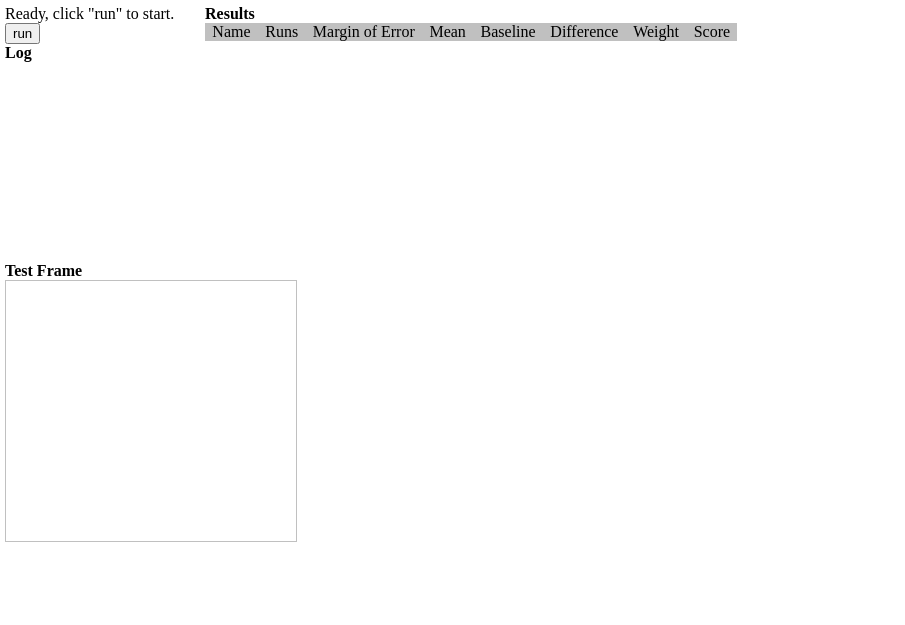
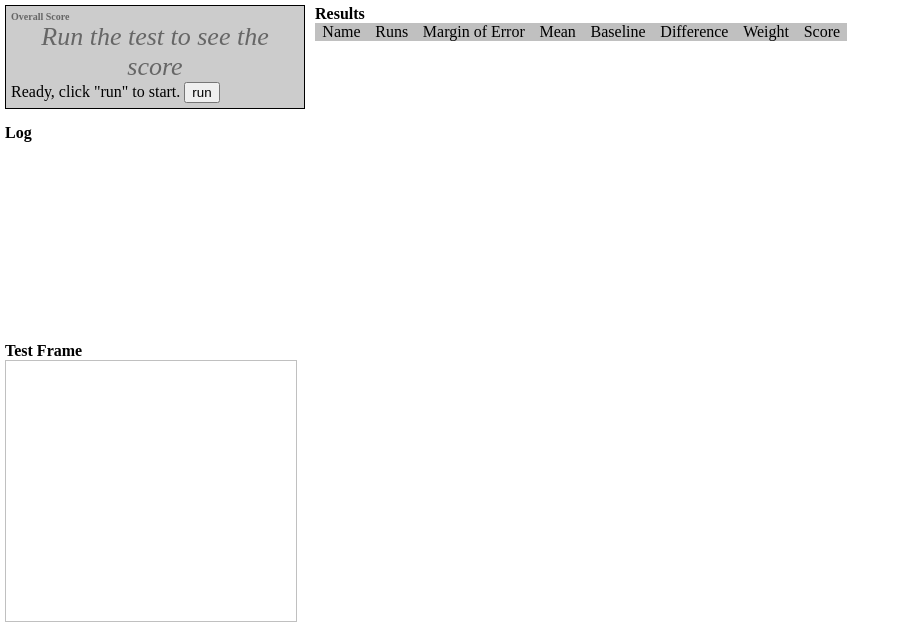
Before and after one commit to robohornet/robohornet, a plain HTML site: page bench.html in a window 1280 px wide. Shown: the whole page, without its empty margins (0-905 px from the left). Drawn offline with Linux system fonts and the light colour scheme.

Commit message:
Made a section for the overallScore to show up bigger at the end.
git-svn-id: https://robohornet.googlecode.com/svn/trunk@20 48a18672-c925-a5f9-4b90-b3a8688770c7

```diff
--- a/bench.html
+++ b/bench.html
@@ -48,9 +48,32 @@ td.number {
     border: 1px solid silver;
 }
 
+#mainResults {
+  background-color: #CCCCCC;
+  border: 1px solid black;
+  padding: 5px;
+  margin-bottom:15px;
+}
+
+#mainResults h5 {
+  font-size:10px;
+  color: #666666;
+  margin:0;
+}
+
+#overallScore {
+  font-size:26px;
+  text-align:center;
+}
+
+#overallScore em {
+  color: #666666;
+}
+
 .left-panel {
   float:left;
-  width: 200px;
+  width: 300px;
+  margin-right:10px;
 }
 section > header {
     font-weight: bold;
@@ -60,6 +83,10 @@ section > header {
 <body>
 <div class='left-panel'>
   <section id='mainResults'>
+    <h5>Overall Score</h5>
+    <div id='overallScore'>
+      <em>Run the test to see the score</em>
+    </div>
     <span id="status">Loading...</span>
     <button id="runbtn" onclick="run()">run</button>
   </section>
@@ -101,11 +128,13 @@ var counter = 0;
 var resultsElement = document.getElementById('results').tBodies[0];
 var statusElement = document.getElementById('status');
 var runButton = document.getElementById('runbtn');
+var overallScoreElement = document.getElementById('overallScore');
 
 var overallScore;
 
 function run() {
     runButton.disabled = true;
+    overallScoreElement.innerHTML = "<em>Running...</em>";
     currentIndex = -1;
     overallScore = 0;
     runNextTest();
@@ -118,7 +147,8 @@ function runNextTest()
         loadTest(currentTest[0]);
     } else {
         testFrame.src = 'javascript:void(0)';
-        log('Finished running all tests. Overall score: ' + overallScore);
+        log('Finished running all tests.');
+        overallScoreElement.innerHTML = overallScore;
         runButton.disabled = false;
     }
 }
```
